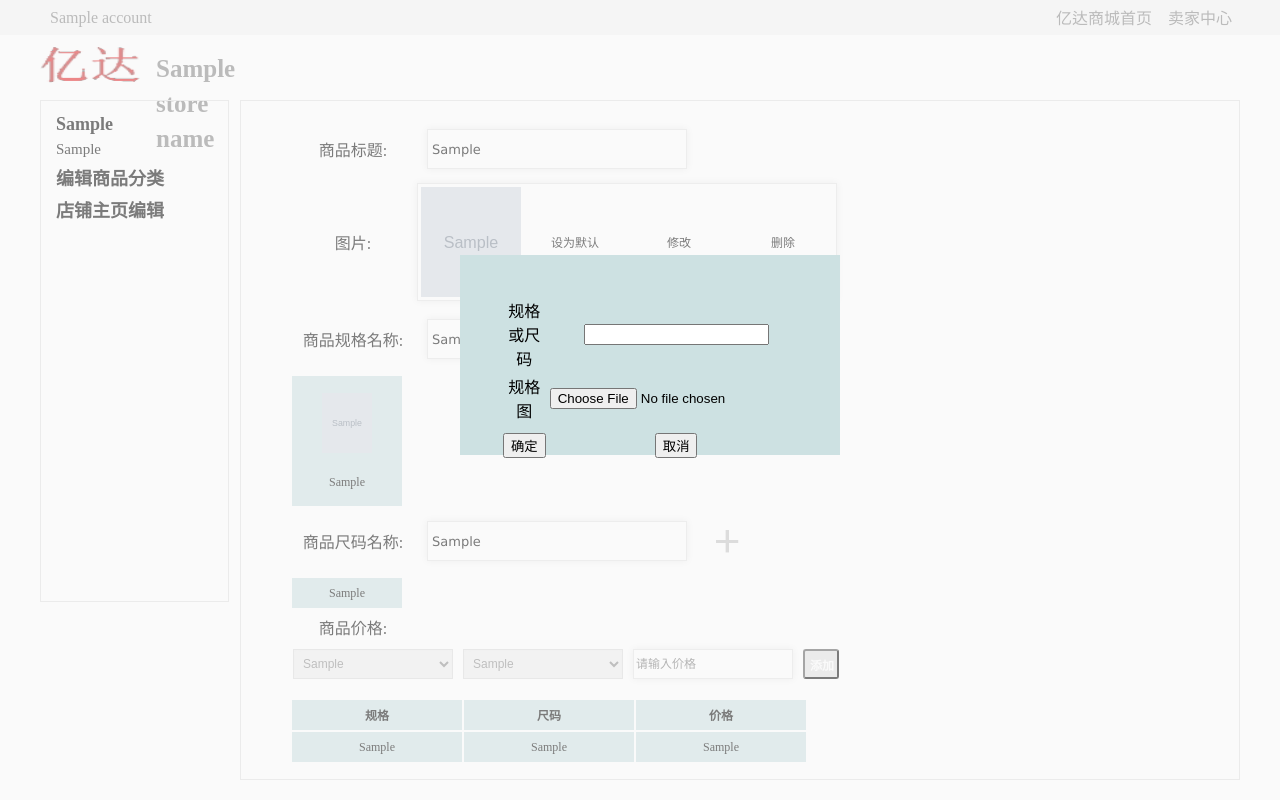
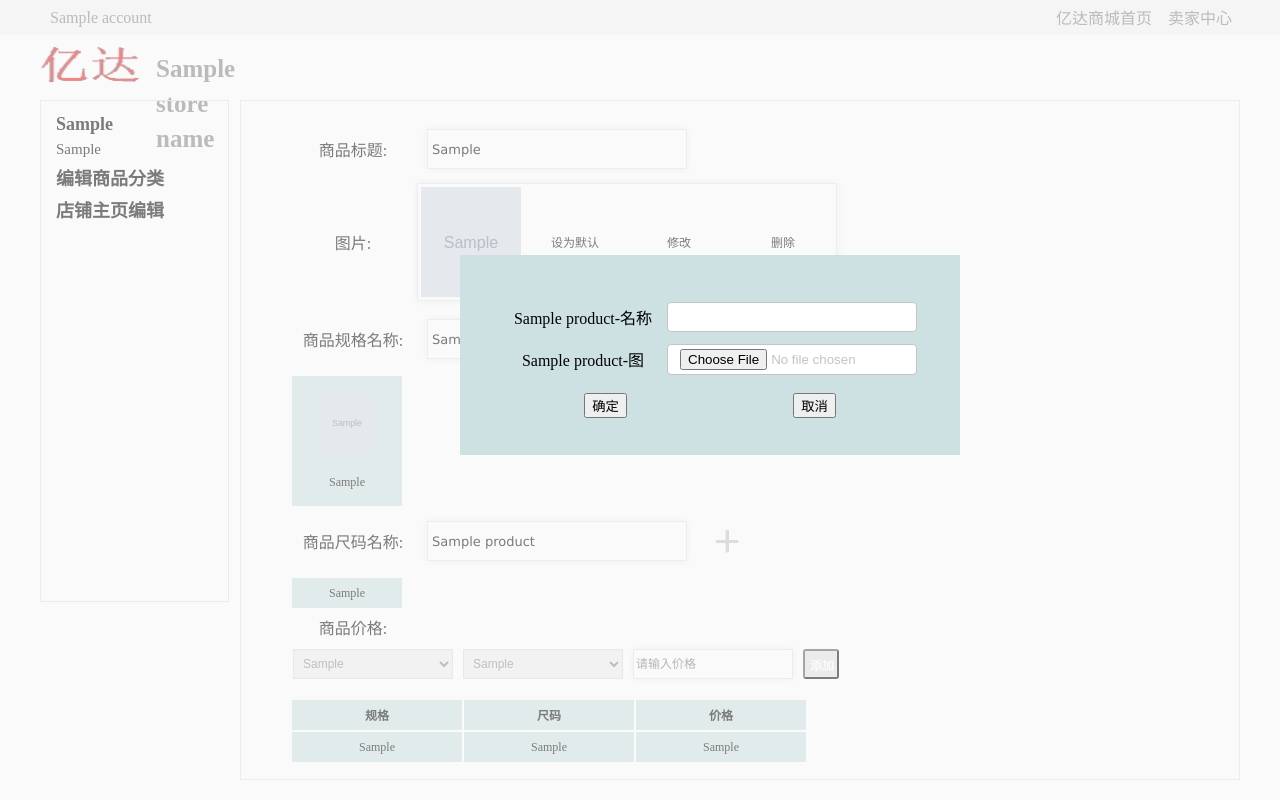
Before and after one commit to xiaocy91/YidamShopping, a Django app: template YidamShopping/seller/templates/store_manage_editProduct.html in a window 1280 px wide, after a click that opens the changed part. Run offline with Django 3.2, Linux system fonts and the light colour scheme; tables that the repository leaves empty hold one stand-in row (values such as "Sample post"); the template is opened without the code that fills it: values that come from a table or form of the project are taken from there, most other values are stand-ins (such as "Sample title", 1, 10 or a date in 2020); grey boxes marked "Sample" are stand-in pictures.

Commit message:
20180104 addattr modify

```diff
--- a/YidamShopping/seller/models.py
+++ b/YidamShopping/seller/models.py
@@ -31,11 +31,6 @@ class ProductSecondType(models.Model):
     TypeNid=models.ForeignKey(ProductType)
     SecondTypeName=models.CharField(max_length=150)
 
-class ProductHome(models.Model):
-    HomeNid=models.AutoField(primary_key=True)
-    StoreNid=models.ForeignKey(Store)
-    TypeNid=models.ForeignKey(ProductType)
-    TypeImg=models.ImageField(upload_to='homeTypeImg/%Y%m%d%H%M%S')
 
 
 class Product(models.Model):
@@ -70,3 +65,11 @@ class ProductPrice(models.Model):
     Attr1=models.ForeignKey(ProductAttr1)
     Attr2=models.ForeignKey(ProductAttr2)
     Price=models.FloatField()
+
+
+class ProductHomeType(models.Model):
+    HomeNid=models.AutoField(primary_key=True)
+    StoreNid=models.ForeignKey(Store)
+    TypeNid=models.OneToOneField(ProductType)
+    ProductNid=models.ForeignKey(Product)
+    TypeImg=models.ImageField(upload_to='homeTypeImg/%Y%m%d%H%M%S')
--- a/YidamShopping/seller/templates/store_manage_editProduct.html
+++ b/YidamShopping/seller/templates/store_manage_editProduct.html
@@ -118,7 +118,7 @@
 			position:absolute;
 			top:50%;
 			left:50%;
-			width:380px;
+			width:500px;
 			height:200px;
 			margin-top:-80px;
 			margin-left:-180px;
@@ -129,11 +129,11 @@
 
 		.add-content-div{
 			position:relative;
-			width:300px;
+			width:420px;
 			margin:40px;
 		}
 		.add-content-div td,th{
-			width:100px;
+			width:210px;
 			text-align:center;
 			height:40px;
 		}
@@ -213,6 +213,26 @@
 		background-color:#CDE1E2;
 	}
 
+
+
+
+	.attr_file {
+    position: relative;
+    display: inline-block;
+    background: #FFFFFF;
+    border: 1px solid #C3C3C3;
+    border-radius: 4px;
+    padding: 4px 12px;
+    overflow: hidden;
+    color: #C3C3C3;
+    text-decoration: none;
+    text-indent: 0;
+    line-height: 20px;
+    width:250px;
+	}
+
+
+
 	</style>
 
 
@@ -271,10 +291,10 @@
 						<td class='td-name'>商品规格名称:</td>
 
 						<td >
-							<input class='td-input' type='text' id='attribute1' name='attribute1' value={{product.AttributeName1}} />
+							<input class='td-input' type='text' id='attribute1' name='attribute1' value='{{product.AttributeName1}}' />
 						</td>
 						<td >
-							<img class='add-img1' src='/statics/img/add.jpg' onmouseenter='addAttrImg("attr1")' onmouseleave='delAttrImg("attr1")' onclick='addAttr({{product.Nid}},"attr1")'/>
+							<img class='add-img1' src='/statics/img/add.jpg' onmouseenter='addAttrImg("attr1")' onmouseleave='delAttrImg("attr1")' onclick='addAttr({{product.Nid}},"attr1","{{product.AttributeName1}}")'/>
 						</td>
 					</tr><table>
 				</tr>
@@ -306,9 +326,9 @@
 				<tr>
 					<table><tr>
 					<td class='td-name'>商品尺码名称:</td>
-					<td><input  class='td-input' type='text' id='attribute2' name='attribute2' value={{product.AttributeName2}} /></td>
+					<td><input  class='td-input' type='text' id='attribute2' name='attribute2' value='{{product.AttributeName2}}' /></td>
 					<td >
-						<img class='add-img2' src='/statics/img/add.jpg' onmouseenter='addAttrImg("attr2")' onmouseleave='delAttrImg("attr2")' onclick='addAttr({{product.Nid}},"attr2")'/>
+						<img class='add-img2' src='/statics/img/add.jpg' onmouseenter='addAttrImg("attr2")' onmouseleave='delAttrImg("attr2")' onclick='addAttr({{product.Nid}},"attr2","{{product.AttributeName2}}")'/>
 					</td>
 					</tr><table>
 				</tr>
@@ -402,16 +422,18 @@
 		<form id="uploadForm" enctype="multipart/form-data">
 			<table>
 				<tr>
-					<td >规格或尺码</td>
-					<td><input  id='attr' name='attr' type='text'/></td>
+					<td id='attrNameAdd' ></td>
+					<td><input  id='attr' name='attr' type='text' class='attr_file'/></td>
 				</tr>
 				<tr id='attr1Id' >
-					<td>规格图</td>
-					<td><input id='ImgAttr1' name='ImgAttr1' type='file'/>
+					<td id='attrImgAdd'></td>
+					<td><input id='ImgAttr1' name='ImgAttr1' type='file' class='attr_file'/>
 				</tr>
 				<tr>
+					<table><tr>
 					<td> <input type='button' id='confirm' value='确定'/></td>
 					<td> <input type='button' id='cancle'  value='取消'/></td>
+					</tr></table>
 				</tr>
 			</table>
 		</form>
@@ -454,9 +476,15 @@ function delAttrImg(attrType){
 }
 
 
-function addAttr(id,attrType){
+function addAttr(id,attrType,name){
 	$('.fixed-div').css('display','block')
-	$('.add-div').css("display","block");
+
+	//动态显示规格名称，规格名称对应的图
+		$('#attrNameAdd').text(name+"-名称")
+		$('#attrImgAdd').text(name+"-图")
+
+	//动态修改添加的div标签y轴位置
+	$('.add-div').css("display","block").css('margin-top',$(document).scrollTop()-80);
 	if(attrType=='attr2'){
 		$('#attr1Id').attr('hidden','hidden')
 	}else{
```
Also changed, not shown: YidamShopping/seller/templates/store_manage_index.html (+63 -3 lines), YidamShopping/media/img/20180104212026/Chrysanthemum.jpg (added), YidamShopping/media/img/20180104212152/Chrysanthemum.jpg (added), YidamShopping/media/img/20180104212309/Desert.jpg (added), YidamShopping/media/minImg/20180104221156/Desert.jpg (added), YidamShopping/seller/migrations/0008_auto_20180104_1209.py (added), YidamShopping/seller/views.py (line endings or trailing spaces), YidamShopping/statics/img/store_manage_indexHerizon.jpg, YidamShopping/statics/img/store_manage_indexVertical.jpg, 3 other files.
